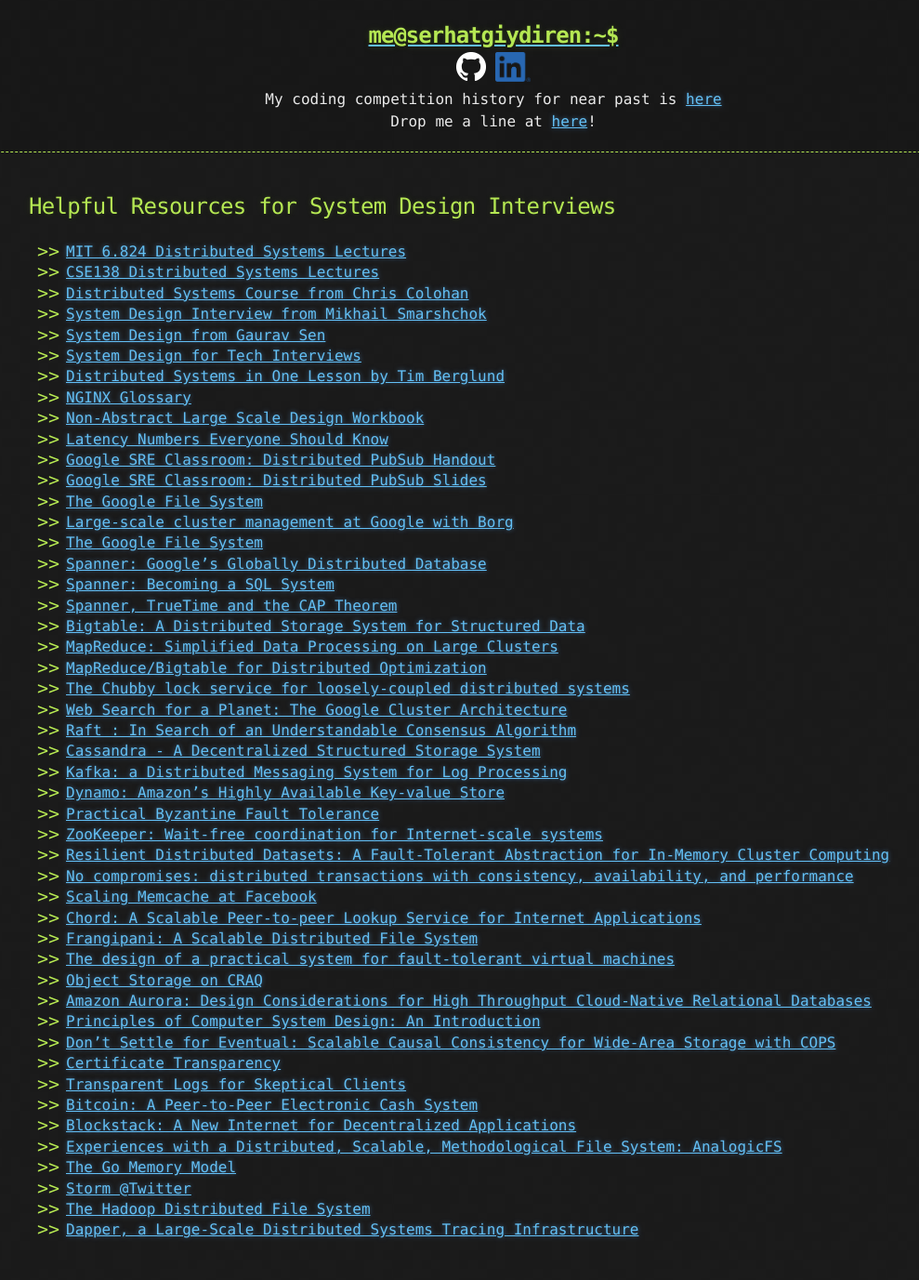
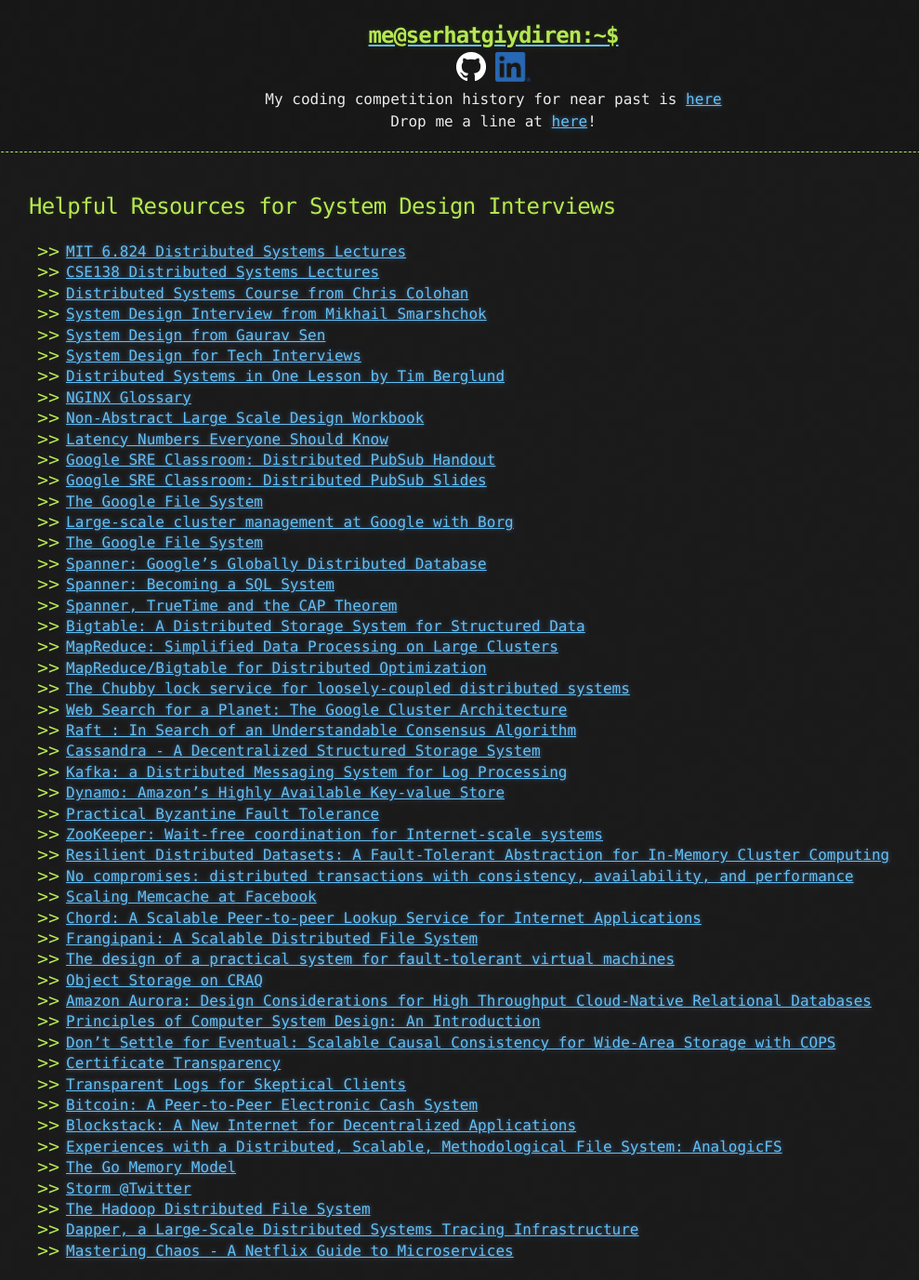
Before and after one commit to goodHunter27/serhatgiydiren.github.io, a Jekyll site: the page built from _posts/2020-01-20-helpful-resources-for-system-design-interviews.md, in a window 1280 px wide. Shown: the whole page at 93% size, without its empty margins (109-1098 px from the left). Built offline with Jekyll 4.4.1, drawn with Linux system fonts in a browser that asks for light colours; before the commit the page ends 1355 px from its top, so only the background shows below that.

Commit message:
Update 2020-01-20-helpful-resources-for-system-design-interviews.md

```diff
--- a/_posts/2020-01-20-helpful-resources-for-system-design-interviews.md
+++ b/_posts/2020-01-20-helpful-resources-for-system-design-interviews.md
@@ -51,3 +51,4 @@
 * [Storm @Twitter](https://cs.brown.edu/courses/csci2270/archives/2015/papers/ss-storm.pdf){:target="_blank"}
 * [The Hadoop Distributed File System](https://storageconference.us/2010/Papers/MSST/Shvachko.pdf){:target="_blank"}
 * [Dapper, a Large-Scale Distributed Systems Tracing Infrastructure](https://research.google/pubs/pub36356/){:target="_blank"}
+* [Mastering Chaos - A Netflix Guide to Microservices](https://youtu.be/CZ3wIuvmHeM){:target="_blank"}
```
